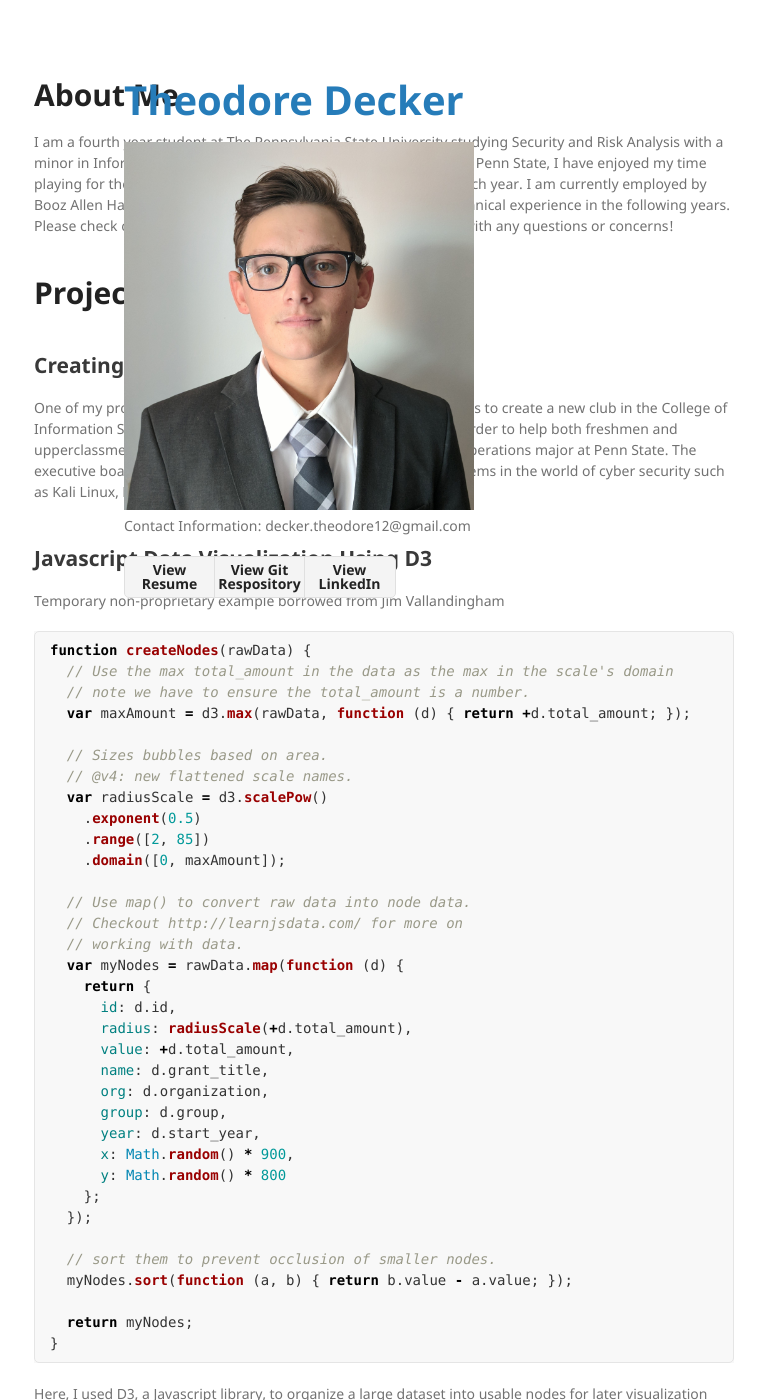
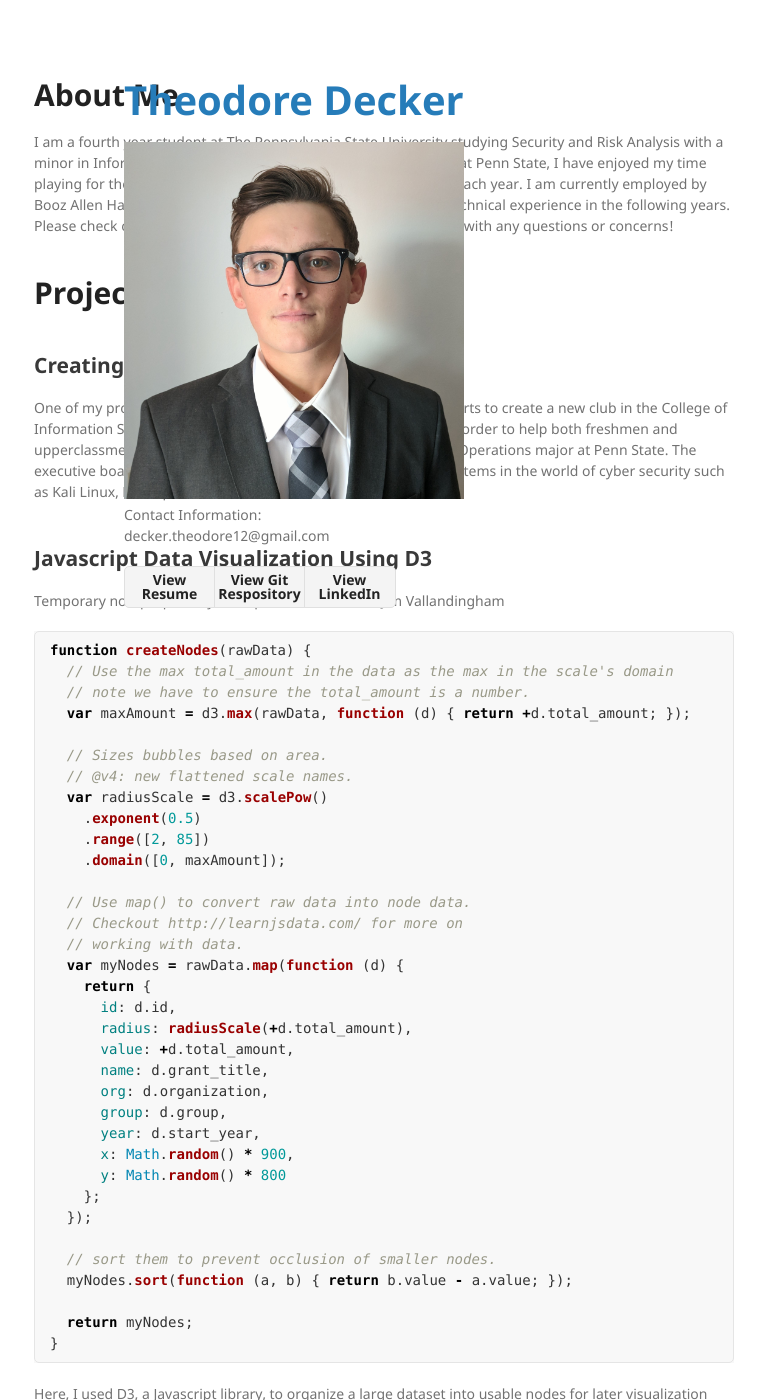
Before and after one commit to theodore-decker/theodore-decker.github.io, a Jekyll site: the page built from index.md, in a window 1280 px wide and 1400 px high. Shown: the whole window, without its empty margins (176-941 px from the left). Built offline with Jekyll 4.4.1, drawn with Linux system fonts in a browser that asks for light colours; our own code applies the rules of GitHub Pages for plain Markdown files.

Commit message:
Update jekyll-theme-minimal.scss

```diff
--- a/_sass/jekyll-theme-minimal.scss
+++ b/_sass/jekyll-theme-minimal.scss
@@ -112,7 +112,7 @@ img {
 }
 
 header {
-  width:350px;
+  width:340px;
   height: 650px;
   position: fixed;
   left: 300px;
@@ -182,7 +182,7 @@ strong {
 section {
   width:700px;
   padding-bottom:50px;
-  right: 70%;
+  left: 70%;
 }
 
 small {
```
